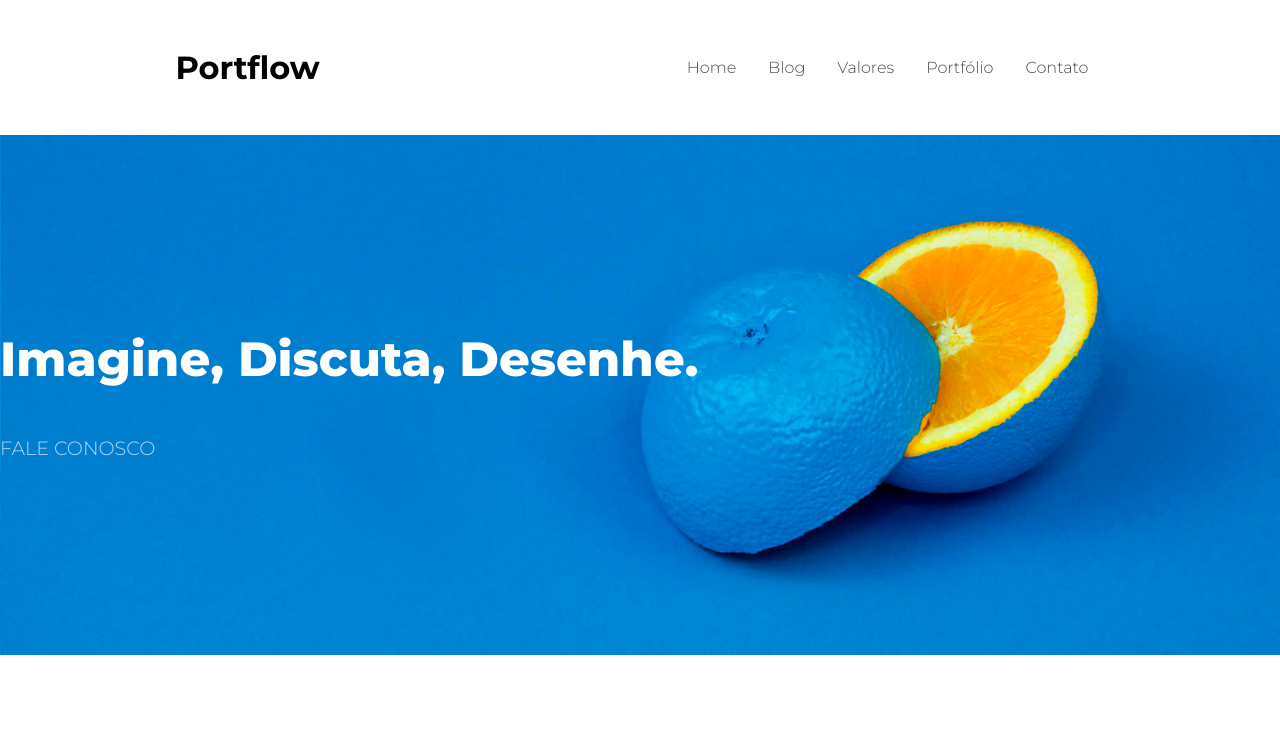
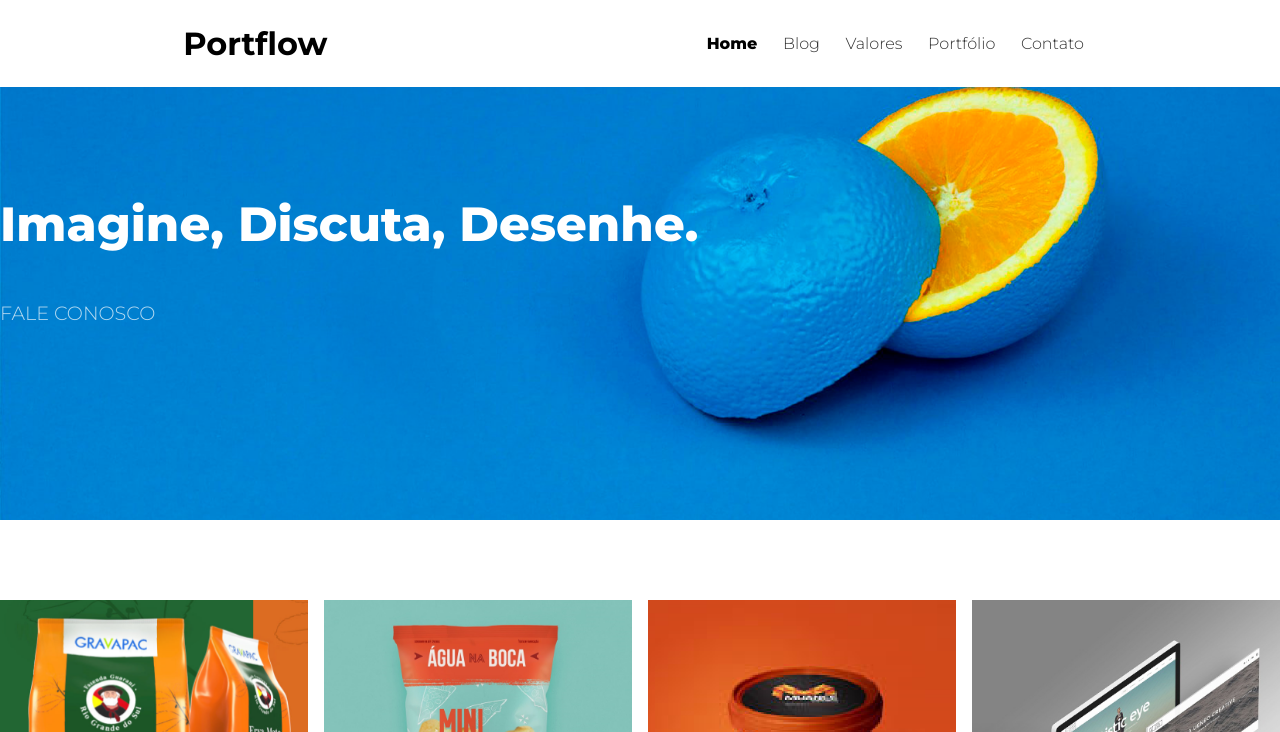
Before and after one commit to paulinha-19/desafio-final-portflow, a plain HTML site: page index.html in a window 1280 px wide. Shown: the top 732 px of the page. Drawn offline with Linux system fonts and the light colour scheme.

Commit message:
navbar active incompleto

```diff
--- a/css/style.css
+++ b/css/style.css
@@ -10,7 +10,12 @@
 nav{
     display: flex;
     justify-content: space-around;
-    padding: 3rem 0;
+    padding: 1.5rem 0;
+    position: fixed;
+    top: 0;
+    z-index: 9999;
+    width: 100%;
+    background-color: #fff;
 }
 nav h3{
     font-size: 2rem;
@@ -20,9 +25,18 @@ ul{
     align-items: center;
 }
 .link-nav a{
-    padding: 0 1rem;
+    padding: 0.8rem;
     color: #000;
-    opacity: 0.7;
+    opacity: 0.8;
+}
+li a.ativo{
+    font-weight: 900;
+    opacity: 1;
+}
+li a:hover:not(.ativo) {
+    background-color: #F6F6F6;
+    color: black;
+    opacity: 1;
 }
 header{
     display: flex;
@@ -70,6 +84,7 @@ footer{
 .footer-container{
     display: flex;
     align-items: center;
+    justify-content: space-evenly;
 }
 .fab{
     font-size: 2em;
@@ -78,11 +93,15 @@ footer{
 }
 .container-copyright{
     display: flex;
-    align-items: center;
 }
 p.copyright-texto{
     font-weight: 800;
+    padding-right: 1rem;
     /*padding: 0 1rem 0 6rem;*/
+}
+.layout-referencia{
+    display: flex;
+    flex-direction: column;
 }
 .layout-referencia p{
     font-size: 0.6rem;
--- a/index.html
+++ b/index.html
@@ -14,11 +14,11 @@
     <nav>
         <h3>Portflow</h3>
         <ul class="link-nav">
-            <li><a href="">Home</a></li>
-            <li><a href="">Blog</a></li>
-            <li><a href="">Valores</a></li>
-            <li><a href="">Portfólio</a></li>
-            <li><a href="">Contato</a></li>
+            <li><a class="ativo" href="index.html">Home</a></li>
+            <li><a href="https://github.com/paulinha-19" target="_blank">Blog</a></li>
+            <li><a href="https://www.vainaweb.com.br/blog" target="_blank">Valores</a></li>
+            <li><a href="#portfolio">Portfólio</a></li>
+            <li><a href="#contato">Contato</a></li>
         </ul>
     </nav>
     <header>
@@ -29,7 +29,7 @@
         </div>
     </header>
     <main>
-        <section class="container-grid">
+        <section class="container-grid" id="portfolio" class="ativo">
             <div class="galeria-grid-img">
                 <img src="img/NoPath - Copia (20).png" alt="erva mate">
             </div>
```
